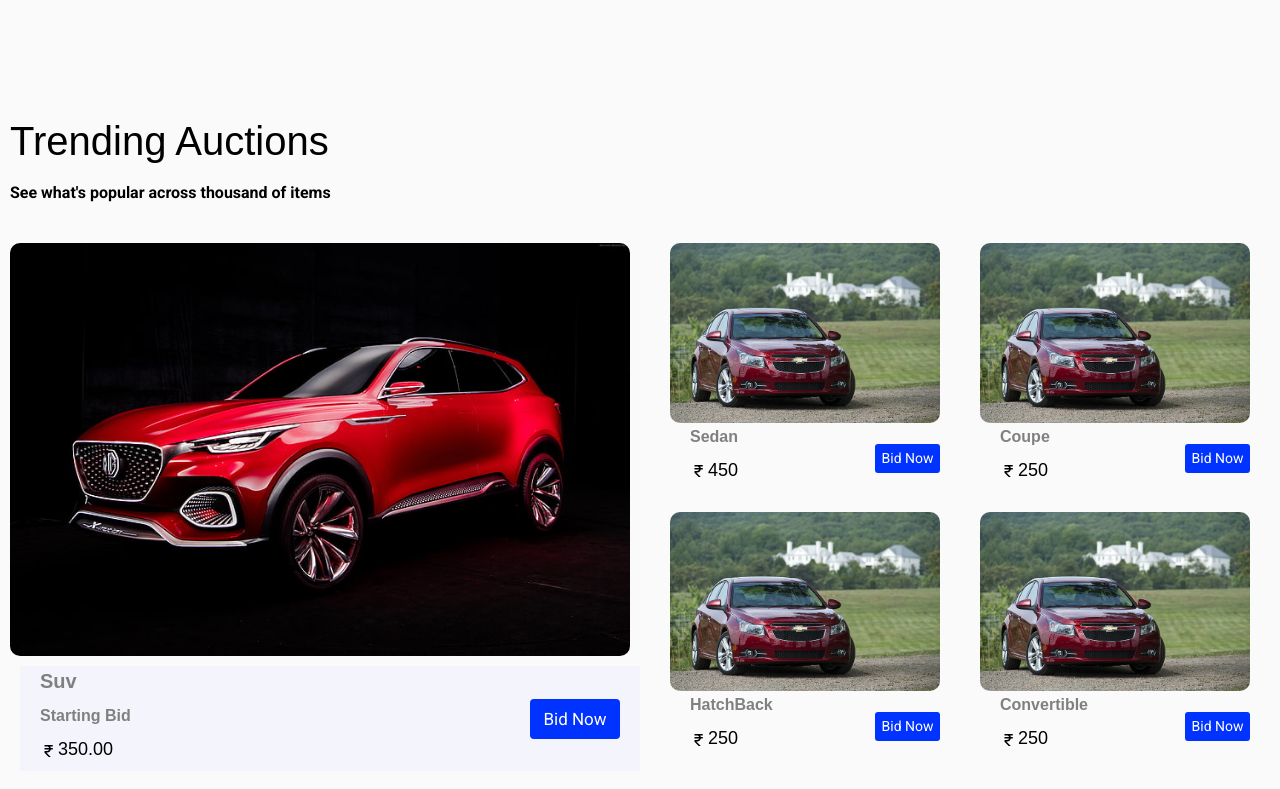
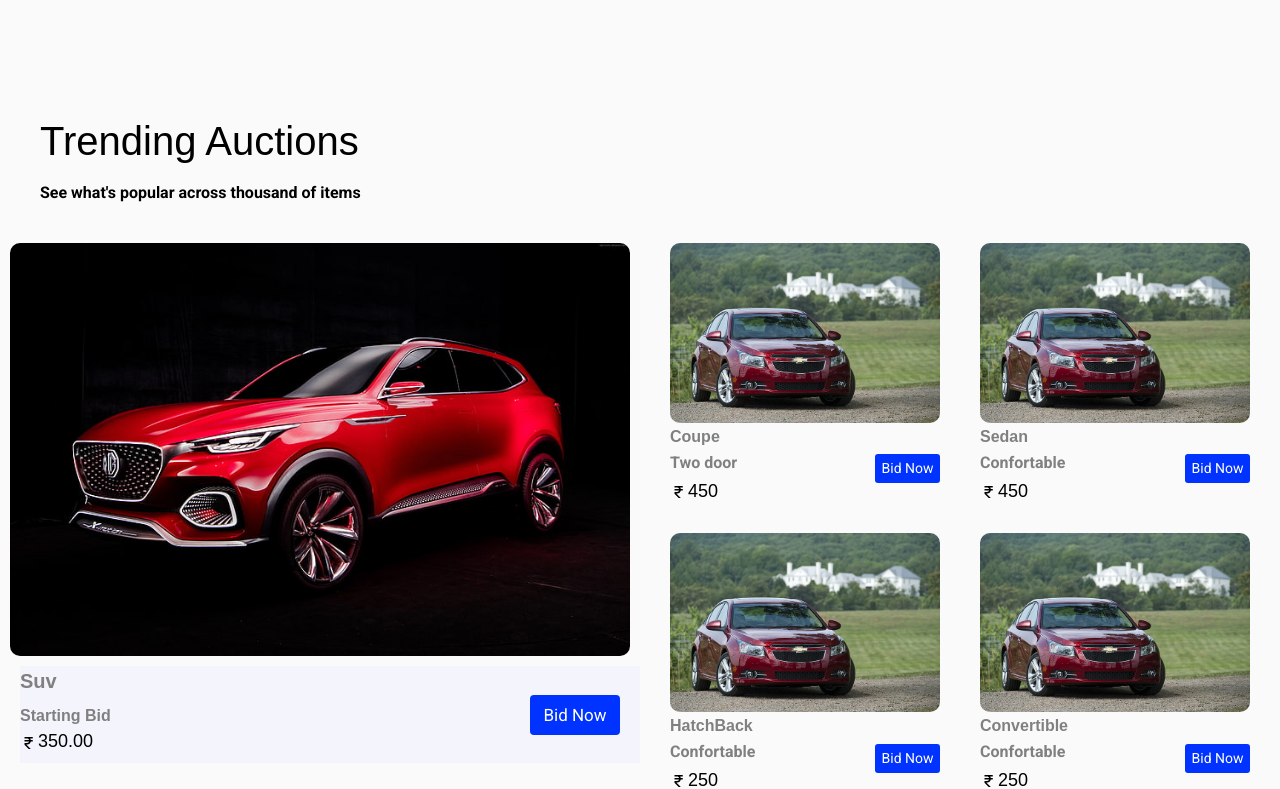
Before and after one commit to Sahilkhatri68/BidAuction, a React (Create React App) app: page / in a window 1280 px wide. Shown: the part 1577-2366 px from the top of the page. Built offline with nearby package versions, Linux system fonts and the light colour scheme.

Commit message:
new push

```diff
--- a/src/components/Footer/Footer.css
+++ b/src/components/Footer/Footer.css
@@ -403,7 +403,7 @@ footer li {
   }
   .contentt {
     display: inline-block;
-    width: 50%;
+    width: 100%;
     text-align: center;
   }
   .mailus {
--- a/src/components/Header/Nav.css
+++ b/src/components/Header/Nav.css
@@ -189,7 +189,6 @@ body {
 }
 
 .Sbtn {
-    margin-left: 10px;
     margin-right: 5px;
     cursor: pointer;
     background: none;
@@ -282,6 +281,8 @@ body {
     font-size: 16px;
     color: #808080;
     font-weight: 600;
+    margin: 0px;
+    padding: 0px;
 }
 
 .productMid {
@@ -390,6 +391,7 @@ body {
 
 .bottmhead {
     padding: 10px;
+    margin-left: 30px;
 }
 
 .botmspon {
@@ -435,7 +437,6 @@ body {
 }
 
 .wrapppdiv {
-    margin-left: 20px;
     text-align: left;
 
 }
@@ -443,6 +444,11 @@ body {
 .sppannn {
     color: black;
     font-size: 18px;
+}
+.propara{
+    color: #808080;
+        margin: 0;
+        padding: 0;
 }
 
 .bidBtn {
--- a/src/components/Header/Nav.jsx
+++ b/src/components/Header/Nav.jsx
@@ -50,47 +50,6 @@ export default function Navbar() {
     return (
         <>
 
-            {/* <div className="naavaa">
-
-                <div className="naavaa-header">
-                    <div className="naavaa-title">
-                        <Link to="/"  > <img src={yashti} className="mianlogoo"></img></Link>
-                    </div>
-                </div>
-                <div className="naavaa-btn">
-                    <label htmlFor="naavaa-check">
-                        <span />
-                        <span />
-                        <span />
-                    </label>
-                </div>
-
-                <div className="naavaa-links">
-                    <Link to="/stafflogin" >Staff</Link>
-                    <div className="drdwn">
-                        <button className="dropbtn">Auction's
-                            <i className="fa fa-caret-down" style={{ marginLeft: 8 }}></i>
-                        </button>
-                        <div className="drdwn-content">
-                            <Link to="/live">Live Auction</Link>
-                            <Link to="/upcoming">Upcoming Auctions</Link>
-                            <Link to="/bank">Bank Auctions</Link>
-
-                        </div>
-                    </div>
-
-                    <div className="drdwn">
-                        <Link to="/member">  <button className="dropbtn">Plans
-
-                        </button></Link>
-
-                    </div>
-                    <Link to="/signup"> <button className='Sbtn'>Signup</button></Link>
-                    <Link to="/login"><button className='Lbtn'>Login</button></Link>
-                    <Link to="/userprofile">  <FaUserCircle style={{ width: 25, height: 25 }} /></Link>
-                </div>
-            </div> */}
-            {/* <GlobalNav /> */}
             <BodyNav />
             <div className='midSectionn'  >
                 <div className='MidHeading'>
@@ -186,7 +145,8 @@ export default function Navbar() {
                                 <img src={camera} alt="camera" className='cameraimg'></img>
                                 <div className="description">
                                     <div className='wrapppdiv'>
-                                        <h3 className='headHide'>Sedan</h3>
+                                        <h3 className='headHide'>Coupe</h3>
+                                        <p className='propara'>Two door</p>
                                         <h4 className='sppannn'><BiRupee />450</h4>
                                     </div>
                                     <Link to="/view">   <button className='bnow'>Bid Now</button></Link>
@@ -195,9 +155,11 @@ export default function Navbar() {
                             <div className='leftrightitem  '>
                                 <img src={camera} alt="camera" className='cameraimg'></img>
                                 <div className="description">
-                                    <div className='wrapppdiv'>
-                                        <h3 className='headHide'>Coupe</h3>
-                                        <h4 className='sppannn'><BiRupee />250</h4></div>
+                                <div className='wrapppdiv'>
+                                        <h3 className='headHide'>Sedan</h3>
+                                        <p className='propara'>Confortable</p>
+                                        <h4 className='sppannn'><BiRupee />450</h4>
+                                    </div>
                                     <Link to="/view">    <button className='bnow'>Bid Now</button></Link>
                                 </div>
                             </div>
@@ -215,6 +177,7 @@ export default function Navbar() {
                                     <div className="description">
                                         <div className='wrapppdiv'>
                                             <h3 className='headHide'>HatchBack</h3>
+                                            <p className='propara'>Confortable</p>
                                             <h4 className='sppannn'><BiRupee />250</h4></div>
                                         <Link to="/view">    <button className='bnow'>Bid Now</button></Link>
                                     </div>
@@ -224,6 +187,7 @@ export default function Navbar() {
                                     <div className="description">
                                         <div className='wrapppdiv'>
                                             <h3 className='headHide'>Convertible</h3>
+                                            <p className='propara'>Confortable</p>
                                             <h4 className='sppannn'><BiRupee />250</h4></div>
                                         <Link to="/view">    <button className='bnow'>Bid Now</button></Link>
                                     </div>
--- a/src/components/StaffProfile/EditProfile.jsx
+++ b/src/components/StaffProfile/EditProfile.jsx
@@ -2,7 +2,7 @@ import React from 'react'
 import GlobalNav from '../view/GlobalNav'
 import "./Staffprofile.css"
 import { Link } from 'react-router-dom';
-
+import aki from "../img/aki.jpg";
 export default function EditProfile() {
     return (
 
@@ -14,9 +14,9 @@ export default function EditProfile() {
                         <div className="col-md-4">
                             <div className="profile-img">
                                 <img
-                                    src="https://encrypted-tbn0.gstatic.com/images?q=tbn:ANd9GcS52y5aInsxSm31CvHOFHWujqUx_wWTS9iM6s7BAm21oEN_RiGoog"
+                                    src={aki}
                                     alt=""
-                                />
+                                ></img>
                                 <div className="file btn btn-lg btn-primary">
                                     Change Photo
                                     <input type="file" name="file" />
--- a/src/components/User/UserProfile.jsx
+++ b/src/components/User/UserProfile.jsx
@@ -1,7 +1,7 @@
 import React from 'react'
 import GlobalNav from '../view/GlobalNav'
 import { Link } from 'react-router-dom';
-
+import aki from "../img/aki.jpg"
 import "./userprofile.css"
 export default function UserProfile() {
     return (
@@ -14,9 +14,9 @@ export default function UserProfile() {
                         <div className="col-md-4">
                             <div className="profile-img">
                                 <img
-                                    src="https://encrypted-tbn0.gstatic.com/images?q=tbn:ANd9GcS52y5aInsxSm31CvHOFHWujqUx_wWTS9iM6s7BAm21oEN_RiGoog"
+                                    src={aki}
                                     alt=""
-                                />
+                                ></img>
 
                             </div>
                         </div>
--- a/src/components/view/BodyNav.jsx
+++ b/src/components/view/BodyNav.jsx
@@ -2,7 +2,7 @@ import React from 'react'
 import PersonOutlineIcon from '@mui/icons-material/PersonOutline';
 import { FaUserCircle } from 'react-icons/fa';
 import { Link } from 'react-router-dom';
-import yashti from "../img/yashti.jpg";
+import yashti from "../img/bgremovelogo.png";
 import InputLabel from '@mui/material/InputLabel';
 import MenuItem from '@mui/material/MenuItem';
 import FormControl from '@mui/material/FormControl';
--- a/src/components/view/GlobalNav.jsx
+++ b/src/components/view/GlobalNav.jsx
@@ -2,7 +2,7 @@ import React from 'react'
 import PersonOutlineIcon from '@mui/icons-material/PersonOutline';
 import { FaUserCircle } from 'react-icons/fa';
 import { Link } from 'react-router-dom';
-import yashti from "../img/yashti.jpg";
+import yashti from "../img/bgremovelogo.png";
 export default function GlobalNav() {
     return (
         <>
--- a/src/components/view/Product.css
+++ b/src/components/view/Product.css
@@ -244,3 +244,15 @@ html, body {
       top: -85px;
     }
   }
+  @media(max-width:1000px){
+    .forwrap{
+      display: block;
+      width: 100%;
+      background-size: cover;
+    }
+    .ccontiner{
+      display: block;
+      background-size: cover;
+      background-position: center;
+    }
+  }
--- a/src/components/view/ProductPage.jsx
+++ b/src/components/view/ProductPage.jsx
@@ -37,7 +37,7 @@ export default function Product() {
             <GlobalNav />
             <main className="ccontiner">
                 {/* Left Column / Headphones Image */}
-                <div className='forwrap'>
+                <div className='forwrap'    >
                     <Slide>
                         <div className="each-slide-effect">
                             <div style={{ 'backgroundImage': `url( https://www.hdcarwallpapers.com/walls/ford_mustang_gt_fastback_2018_4k-HD.jpg)` }}>
```
Also changed, not shown: src/components/img/bgremovelogo.png (added).
